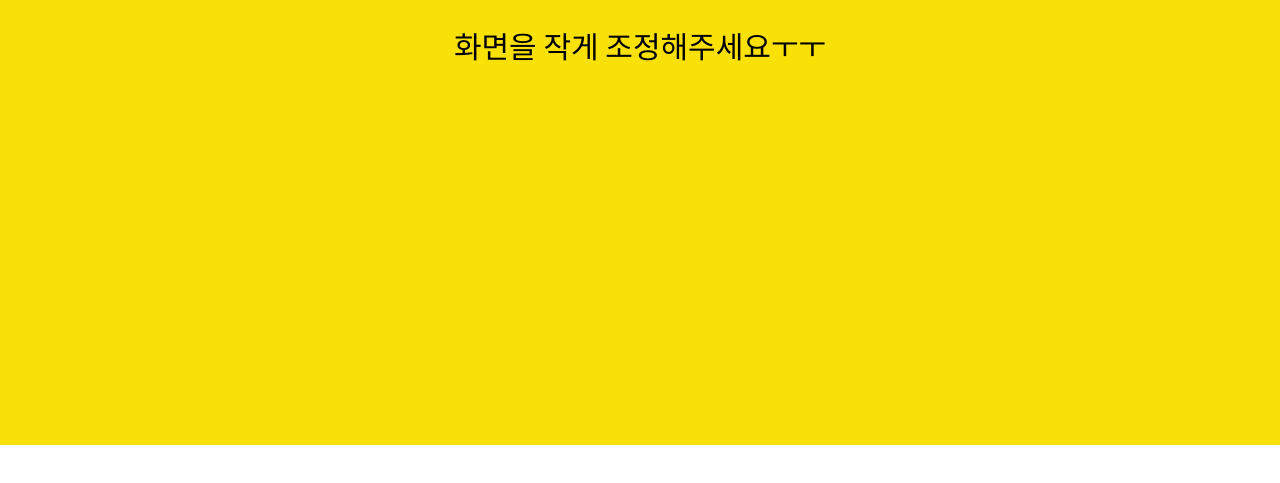
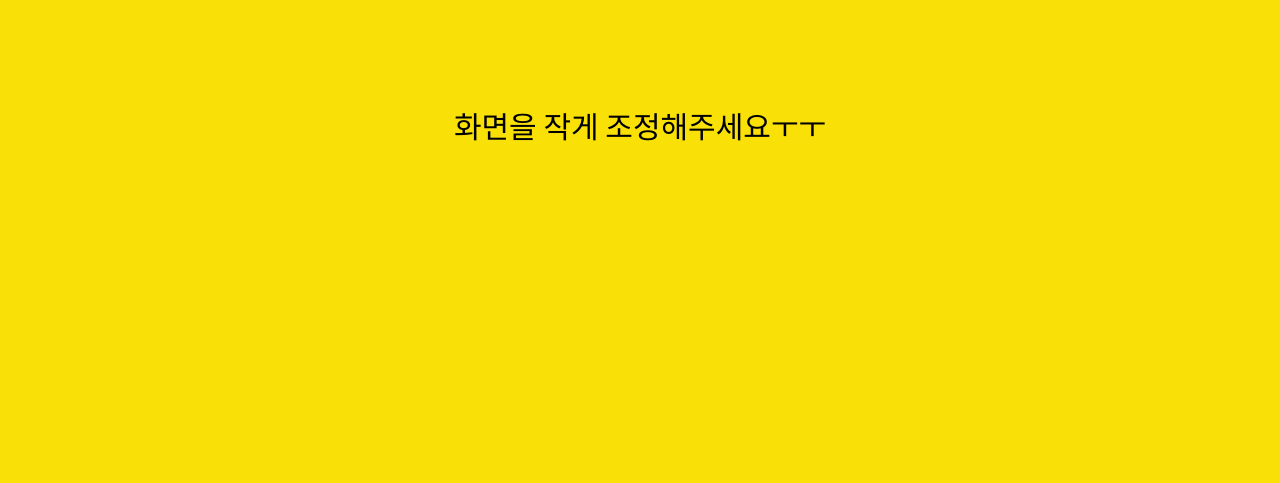
Before and after one commit to YunBom/kakao-clone, a plain HTML site: page index.html in a window 1280 px wide. Shown: the part 355-838 px from the top of the page. Before the commit the page ends 800 px from the top, so only its background shows below. Drawn offline with nearby package versions, Linux system fonts and the light colour scheme.

Commit message:
화면조정 크기 수정

```diff
--- a/CSS/Component/no-mobile.css
+++ b/CSS/Component/no-mobile.css
@@ -1,7 +1,7 @@
 #no-mobile {
     position: absolute;
     z-index:99;
-    height: 100vh;
+    height: 120%;
     width:100vw;
     background-color: var(--yellow);
     display: flex;
@@ -9,10 +9,14 @@
     align-items: center;
     font-size: 30px;
     top:0;
+    visibility: hidden;
 }
 
-@media screen and (max-width:645px){
+@media screen and (min-width:645px){
     #no-mobile {
-        display:none;
+        visibility:visible;
+    }
+    body {
+        height:80vh;
     }
 }
```
